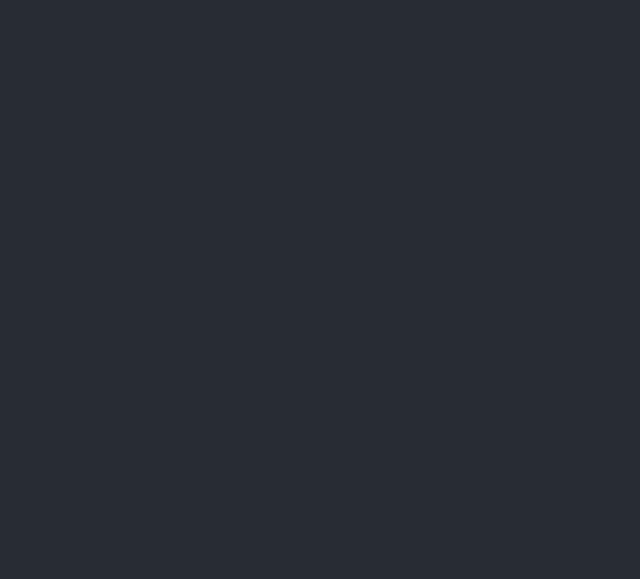
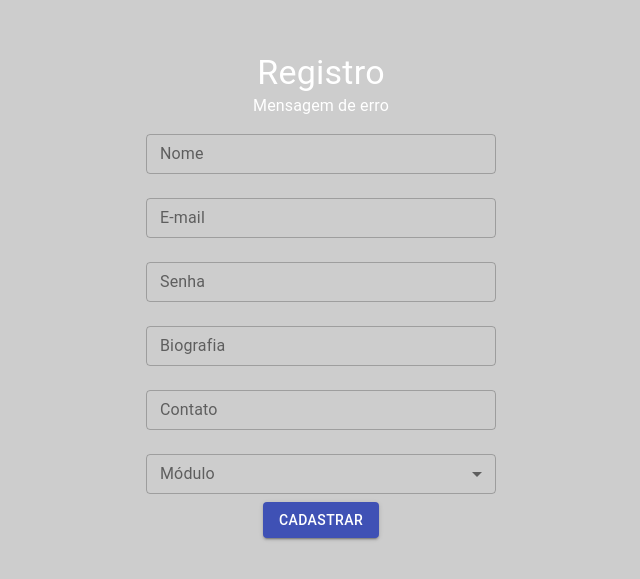
Before and after one commit to ximitti/kenzie-hub, a React (Create React App) app: page /signup in a window 1280 px wide. Shown: the part 105-684 px from the top of the page, without its empty margins (319-959 px from the left). Built offline with nearby package versions, Linux system fonts and the light colour scheme.

Commit message:
feat: implementação de form de login e cadastro
Implementação de formulário de login e cadastro

```diff
--- a/package.json
+++ b/package.json
@@ -3,6 +3,7 @@
   "version": "0.1.0",
   "private": true,
   "dependencies": {
+    "@hookform/resolvers": "^1.3.4",
     "@material-ui/core": "^4.11.3",
     "@testing-library/jest-dom": "^5.11.4",
     "@testing-library/react": "^11.1.0",
@@ -14,7 +15,8 @@
     "react-router-dom": "^5.2.0",
     "react-scripts": "4.0.2",
     "styled-components": "^5.2.1",
-    "web-vitals": "^1.0.1"
+    "web-vitals": "^1.0.1",
+    "yup": "^0.32.8"
   },
   "scripts": {
     "start": "react-scripts start",
--- a/src/App.css
+++ b/src/App.css
@@ -14,7 +14,7 @@
 }
 
 .App-header {
-  background-color: #282c34;
+  background-color: #cdcdcd;
   min-height: 100vh;
   display: flex;
   flex-direction: column;
--- /dev/null
+++ b/src/components/FormLogin/index.js
@@ -0,0 +1,90 @@
+import { useState } from "react";
+import { useHistory } from "react-router-dom";
+import { useForm } from "react-hook-form";
+import { yupResolver } from "@hookform/resolvers/yup";
+import * as yup from "yup";
+import API from "../../services";
+
+import {
+  Container,
+  Box,
+  TextField,
+  Button,
+  Typography,
+} from "@material-ui/core";
+
+const errorRequired = "Campo obrigatório";
+const schema = yup.object().shape({
+  email: yup.string().email().required(errorRequired),
+  password: yup.string().required(errorRequired),
+});
+
+const FormLogin = (props) => {
+  const [errorLogin, setErrorLogin] = useState({});
+  const { history } = useHistory();
+  const { register, handleSubmit, errors, reset } = useForm({
+    resolver: yupResolver(schema),
+  });
+
+  const onLogin = (data) => {
+    API.post("/sessions", data)
+      .then((response) => {
+        sessionStorage.clear();
+        sessionStorage.setItem("token", JSON.stringify(response.data.token));
+        errorLogin.isAxiosError && setErrorLogin({});
+        reset();
+        history.push("/signup");
+      })
+      .catch((err) => {
+        setErrorLogin(err);
+      });
+  };
+
+  return (
+    <Container>
+      <Box>
+        <Typography variant="h4">Login</Typography>
+      </Box>
+      <Box>
+        {errorLogin.isAxiosError && (
+          <Typography>E-mail ou senha incorretos</Typography>
+        )}
+      </Box>
+      <form onSubmit={handleSubmit(onLogin)}>
+        <Box>
+          <TextField
+            margin="normal"
+            variant="outlined"
+            label="E-mail cadastrado"
+            type="email"
+            name="email"
+            size="small"
+            inputRef={register}
+            error={!!errors.email}
+            helperText={errors.email?.message}
+          />
+        </Box>
+        <Box>
+          <TextField
+            margin="normal"
+            variant="outlined"
+            label="Senha"
+            type="password"
+            name="password"
+            size="small"
+            inputRef={register}
+            error={!!errors.password}
+            helperText={errors.password?.message}
+          />
+        </Box>
+        <Box>
+          <Button variant="contained" color="primary" type="submit">
+            Login
+          </Button>
+        </Box>
+      </form>
+    </Container>
+  );
+};
+
+export default FormLogin;
--- /dev/null
+++ b/src/components/FormSignup/helper.js
@@ -0,0 +1,7 @@
+export const ModulesText = [
+  "",
+  "Primeiro módulo (Introdução ao Frontend)",
+  "Segundo módulo (Frontend Avançado)",
+  "Terceiro módulo (Introdução ao Backend)",
+  "Quarto módulo (Backend Avançado)",
+];
--- /dev/null
+++ b/src/components/FormSignup/index.js
@@ -0,0 +1,158 @@
+import { useState } from "react";
+import { useHistory } from "react-router-dom";
+import { useForm } from "react-hook-form";
+import { yupResolver } from "@hookform/resolvers/yup";
+import * as yup from "yup";
+import API from "../../services";
+import { ModulesText } from "./helper";
+import {
+  Container,
+  Box,
+  TextField,
+  Button,
+  Typography,
+  InputLabel,
+  Select,
+  MenuItem,
+  FormControl,
+  makeStyles,
+} from "@material-ui/core";
+
+//--------------------------------------------------------
+
+const errorRequired = "Campo obrigatório";
+const schema = yup.object().shape({
+  email: yup.string().required(errorRequired),
+  password: yup.string().required(errorRequired),
+  name: yup.string().required(errorRequired),
+  bio: yup.string().required(errorRequired),
+  contact: yup.string().required(errorRequired),
+  course_module: yup.string().required(errorRequired),
+});
+
+const useStyles = makeStyles((theme) => ({
+  formControl: {
+    minWidth: 350,
+  },
+}));
+
+const FormSignup = () => {
+  const classes = useStyles();
+  const { register, handleSubmit } = useForm({
+    resolver: yupResolver(schema),
+  });
+
+  const onSignup = (data) => {
+    console.log("submit funcionando: ", data);
+  };
+
+  return (
+    <Container>
+      <Box>
+        <Typography variant="h4">Registro</Typography>
+      </Box>
+      <Box>
+        <Typography>Mensagem de erro</Typography>
+      </Box>
+      <Box>
+        <form onSubmit={handleSubmit(onSignup)}>
+          <Box>
+            <FormControl className={classes.formControl} margin="normal">
+              <TextField
+                name="name"
+                label="Nome"
+                variant="outlined"
+                size="small"
+                inputRef={register}
+              />
+            </FormControl>
+          </Box>
+          <Box>
+            <FormControl className={classes.formControl} margin="normal">
+              <TextField
+                name="email"
+                type="email"
+                label="E-mail"
+                variant="outlined"
+                size="small"
+                inputRef={register}
+              />
+            </FormControl>
+          </Box>
+          <Box>
+            <FormControl className={classes.formControl} margin="normal">
+              <TextField
+                name="password"
+                type="password"
+                label="Senha"
+                variant="outlined"
+                size="small"
+                inputRef={register}
+              />
+            </FormControl>
+          </Box>
+          <Box>
+            <FormControl className={classes.formControl} margin="normal">
+              <TextField
+                multiline
+                name="bio"
+                label="Biografia"
+                variant="outlined"
+                size="small"
+                inputRef={register}
+              />
+            </FormControl>
+          </Box>
+          <Box>
+            <FormControl className={classes.formControl} margin="normal">
+              <TextField
+                name="contact"
+                label="Contato"
+                variant="outlined"
+                size="small"
+                inputRef={register}
+              />
+            </FormControl>
+          </Box>
+          <Box>
+            <FormControl className={classes.formControl} margin="normal">
+              <TextField
+                select
+                id="course_module"
+                variant="outlined"
+                label="Módulo"
+                size="small"
+                value={register.value}
+                inputProps={{
+                  inputRef: (ref) => {
+                    if (!ref) {
+                      return;
+                    }
+                    console.log("Entrando na registro do módulo: ", ref);
+                    register({
+                      name: "course_module",
+                      value: ref.value,
+                    });
+                  },
+                }}
+              >
+                {ModulesText.map((module, index) => (
+                  <MenuItem key={index} value={module}>
+                    {module}
+                  </MenuItem>
+                ))}
+              </TextField>
+            </FormControl>
+          </Box>
+          <Box>
+            <Button variant="contained" color="primary" type="submit">
+              Cadastrar
+            </Button>
+          </Box>
+        </form>
+      </Box>
+    </Container>
+  );
+};
+
+export default FormSignup;
--- a/src/pages/Login/index.js
+++ b/src/pages/Login/index.js
@@ -1,5 +1,4 @@
-const Login = () => {
-  return <div>Login</div>;
-};
+import FormLogin from "../../components/FormLogin";
 
+const Login = () => <FormLogin />;
 export default Login;
--- a/src/pages/Signup/index.js
+++ b/src/pages/Signup/index.js
@@ -1,5 +1,5 @@
-const Signup = () => {
-  return <div>Signup</div>;
-};
+import FormSignup from "../../components/FormSignup";
+
+const Signup = () => <FormSignup />;
 
 export default Signup;
--- a/src/routes/index.js
+++ b/src/routes/index.js
@@ -1,10 +1,16 @@
 import { Switch, Route } from "react-router-dom";
+import Login from "../pages/Login";
+import Signup from "../pages/Signup";
 
 const Routes = () => {
   return (
     <Switch>
-      <Route exact path="/"></Route>
-      <Route path="/signup"></Route>
+      <Route exact path="/">
+        <Login />
+      </Route>
+      <Route exact path="/signup">
+        <Signup />
+      </Route>
       <Route path="/home"></Route>
     </Switch>
   );
--- a/src/services/index.js
+++ b/src/services/index.js
@@ -1,3 +1,5 @@
+import axios from "axios";
+
 const API = axios.create({
   baseURL: "https://kenziehub.me",
 });
```
Also changed, not shown: 2 other files (tests, documents, lock files or other folders).
